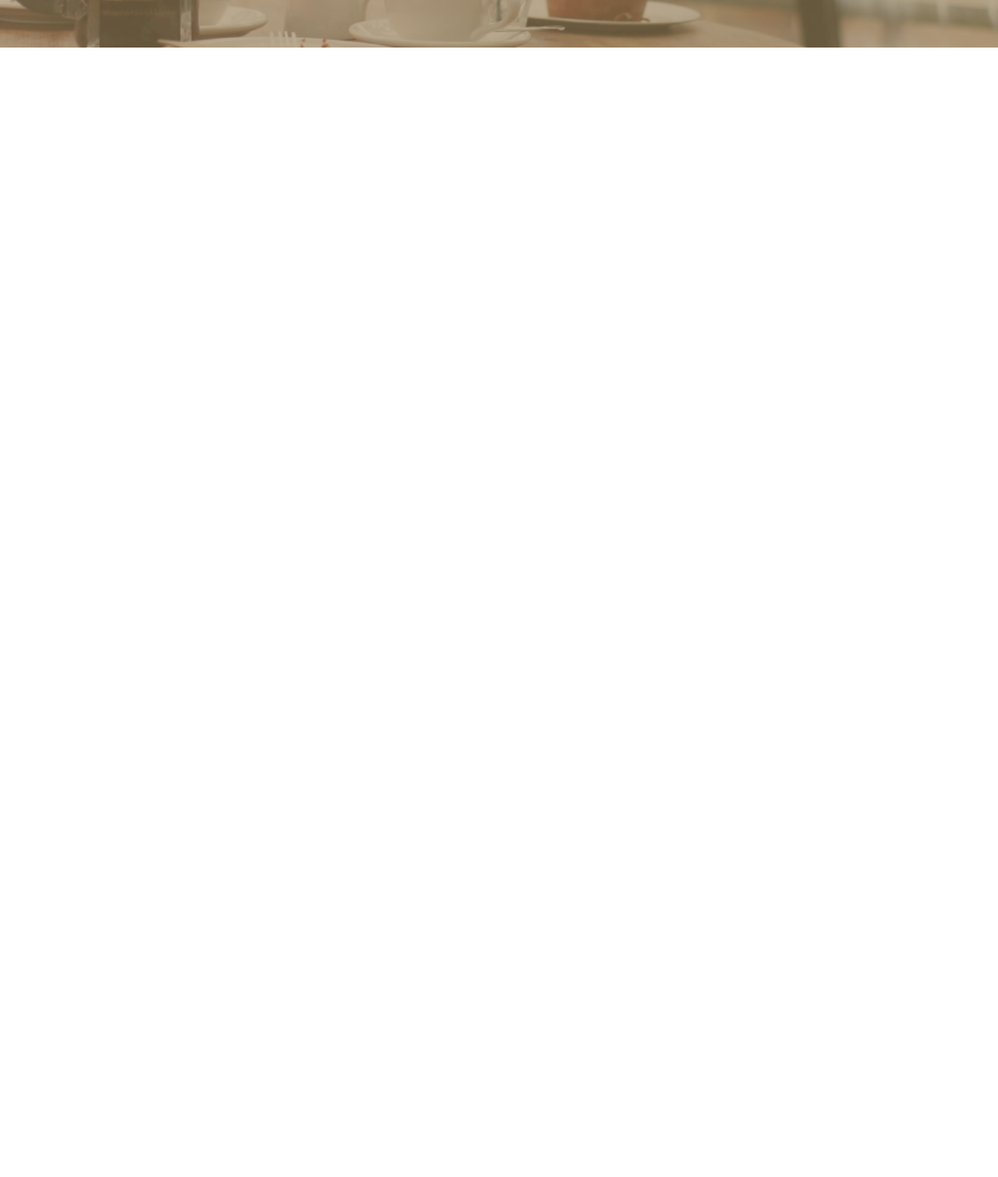
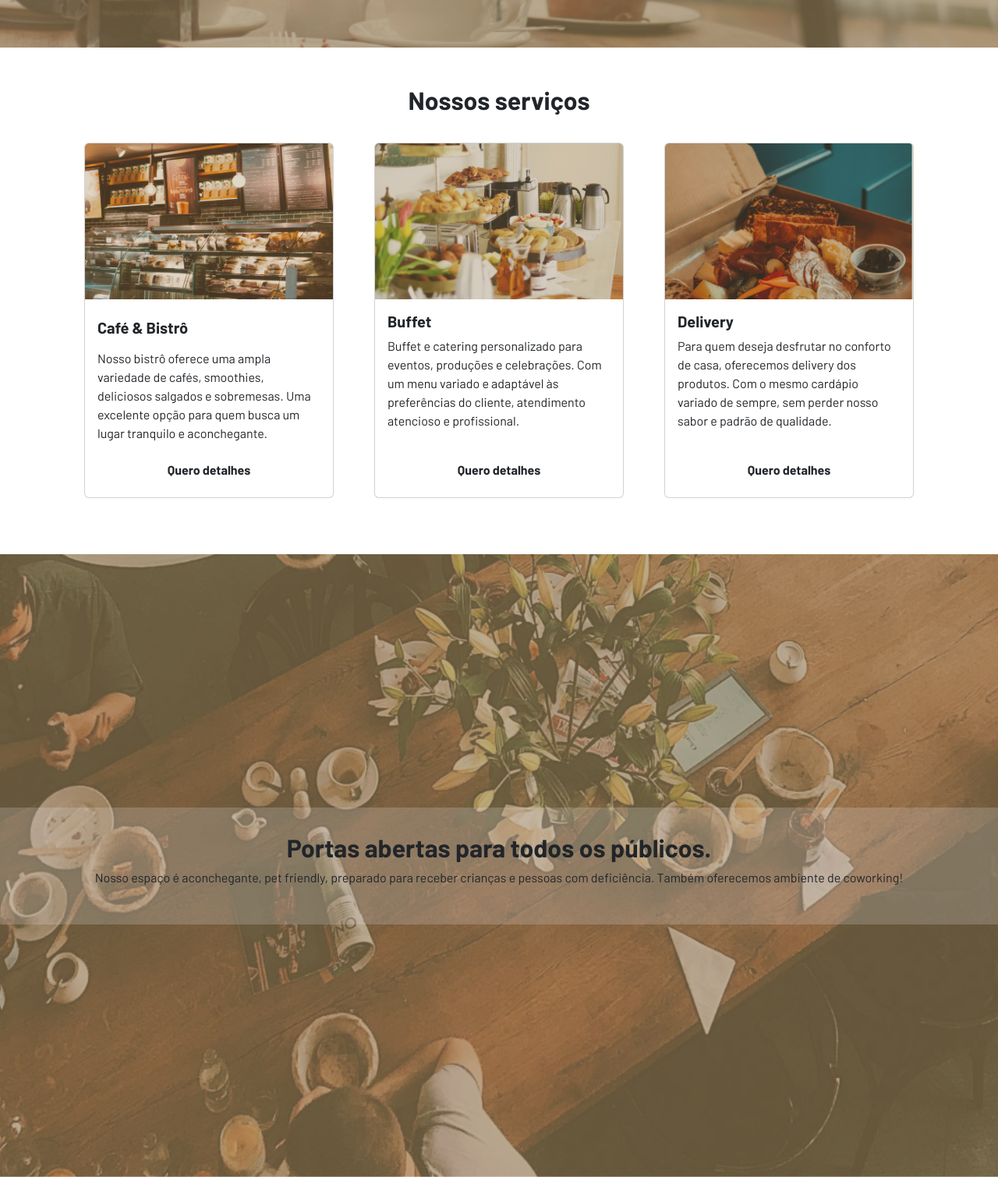
Before and after one commit to FranhSilva/serenatto, a plain HTML site: page index.html in a window 1280 px wide. Shown: the part 739-2249 px from the top of the page at 78% size. Before the commit the page ends 800 px from the top, so only its background shows below. Drawn offline with nearby package versions, Linux system fonts and the light colour scheme.

Commit message:
componente offcanvas @FranhSilva

```diff
--- a/estilos.css
+++ b/estilos.css
@@ -36,3 +36,11 @@ input[type="checkbox"]:focus {
   --bs-bg-opacity: .2;
   padding: 2rem;
 }
+
+.banner-2{
+  background-image: url(./assets/banner-2.png);
+}
+
+.banner-3{
+  background-image: url(./assets/banner-3.png);
+}
--- a/index.html
+++ b/index.html
@@ -60,7 +60,71 @@
         <p>Boas-vindas ao & Bistrô Serenatto! Um ambiente aconchegante e acolhedor para apreciar um bom café.</p>
       </div>
     </section>
+
+    <section class="py-5">
+      <h2 class="text-center fw-bold pb-1">Nossos serviços</h2>
+
+      <div class="container d-flex justify-content-around flex-wrap">
+
+        <div class="card m-4" style="width: 20rem;">
+          <img src="./assets/cafe-card.png" class="card-img-top"
+            alt="Balcão de padaria tradicional com alimentos diversos">
+          <div class="card-body">
+            <h5 class="card-title py-2 fw-bold">Café & Bistrô</h5>
+            <p class="card-text">Nosso bistrô oferece uma ampla variedade de cafés, smoothies, deliciosos
+              salgados e sobremesas. Uma excelente opção para quem busca um lugar tranquilo e
+              aconchegante.</p>
+            <a href="#" class="btn botao-padrao w-100 fw-bold" data-bs-toggle="offcanvas" data-bs-target="#canvas-1" aria-controls="offcanvasRight">Quero detalhes</a>
+          </div>
+        </div>
+
+        <div class="card m-4" style="width: 20rem;">
+          <img src="./assets/buffet-card.png" class="card-img-top" alt="Mesa de buffet com alimentos diversos">
+          <div class="card-body">
+            <h5 class="card-title fw-bold">Buffet</h5>
+            <p class="card-text">Buffet e catering personalizado para eventos, produções e celebrações. Com
+              um menu variado e adaptável às preferências do cliente, atendimento atencioso e
+              profissional.</p>
+            <a href="#" class="btn botao-padrao w-100 fw-bold mt-3">Quero detalhes</a>
+          </div>
+        </div>
+
+        <div class="card m-4" style="width: 20rem;">
+          <img src="./assets/delivery-card.png" class="card-img-top" alt="Caixa aberta armazenando comidas diversas">
+          <div class="card-body">
+            <h5 class="card-title fw-bold">Delivery</h5>
+            <p class="card-text">Para quem deseja desfrutar no conforto de casa, oferecemos delivery dos
+              produtos. Com o mesmo cardápio variado de sempre, sem perder nosso sabor e padrão de
+              qualidade.</p>
+            <a href="#" class="btn botao-padrao w-100 fw-bold mt-3">Quero detalhes</a>
+          </div>
+        </div>
+      </div>
+    </section>
+
+    <section class="banners banner-2 d-flex flex-column justify-content-center text-center">
+      <div class="banners-titulo bg-body-secondary">
+        <h2 class="fw-bold">Portas abertas para todos os públicos.</h2>
+        <p>Nosso espaço é aconchegante, pet friendly, preparado para receber crianças e pessoas com deficiência. Também oferecemos ambiente de coworking!</p>
+      </div>
+    </section>
+
+    <section class="banners banner-3 d-flex flex-column justify-content-center text-center">
+    </section>
+
   </main>
+
+  <!-- canvas 1 -->
+
+  <div class="offcanvas offcanvas-end" tabindex="-1" id="canvas-1" aria-labelledby="offcanvasRightLabel">
+    <div class="offcanvas-header">
+      <h5 class="offcanvas-title" id="offcanvasRightLabel">Offcanvas right</h5>
+      <button type="button" class="btn-close" data-bs-dismiss="offcanvas" aria-label="Close"></button>
+    </div>
+    <div class="offcanvas-body">
+      ...
+    </div>
+  </div>
 
     <script src="https://cdn.jsdelivr.net/npm/bootstrap@5.3.0-alpha2/dist/js/bootstrap.bundle.min.js"
     integrity="sha384-qKXV1j0HvMUeCBQ+QVp7JcfGl760yU08IQ+GpUo5hlbpg51QRiuqHAJz8+BrxE/N"
```
